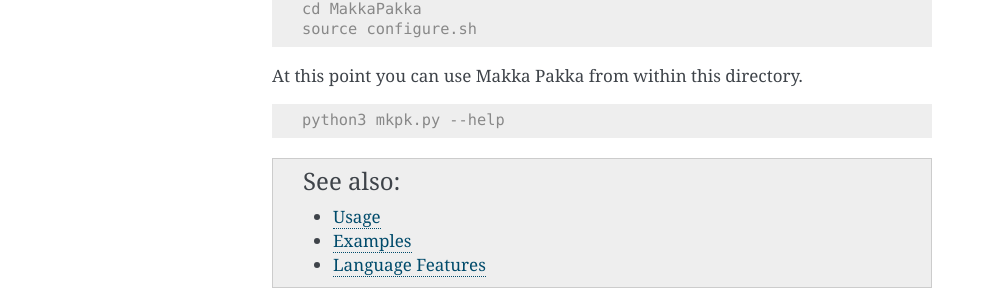
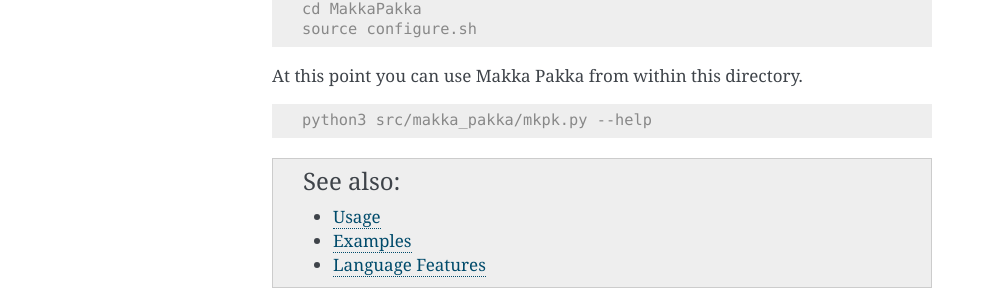
Before and after one commit to PandasAreBears/MakkaPakka, a Sphinx documentation site: the page built from docs/source/installation.rst, in a window 1280 px wide. Shown: the part 1596-1899 px from the top of the page, without its empty margins (148-1140 px from the left). Built offline with Sphinx 7.4.7, drawn with Linux system fonts in a browser that asks for light colours.

Commit message:
update docs for 1.0.4

```diff
--- a/docs/source/installation.rst
+++ b/docs/source/installation.rst
@@ -86,7 +86,7 @@
 
 .. code-block:: console
 
-    python3 mkpk.py --help
+    python3 src/makka_pakka/mkpk.py --help
 
 
 .. seealso::
```
Also changed, not shown: README.md (+1 -1 lines), 5 other files.
